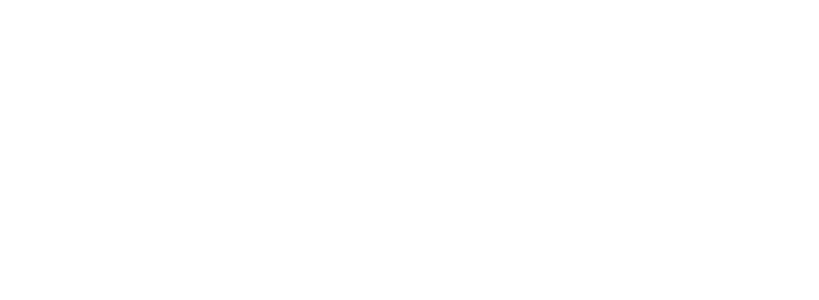
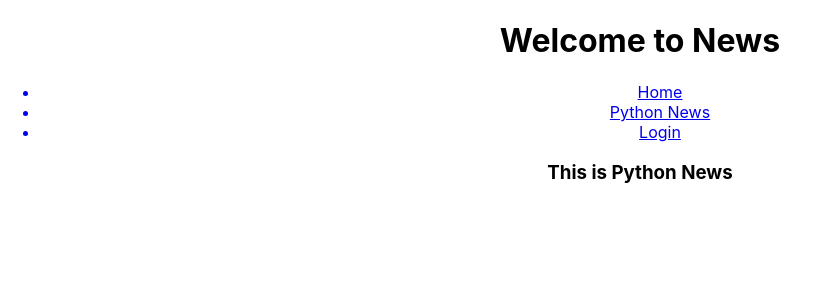
Before and after one commit to nhnajmul17/Dev-News, a React (Create React App) app in the folder frontend/: page /pythonnews in a window 1280 px wide. Before the commit this address had no page. Shown: the top 300 px of the page, without its empty margins (0-819 px from the left). Built offline with nearby package versions, Linux system fonts and the light colour scheme.

Commit message:
React Route Tested

```diff
--- a/frontend/src/App.js
+++ b/frontend/src/App.js
@@ -1,13 +1,27 @@
-import { BrowserRouter, Route, Routes } from 'react-router-dom';
+import { BrowserRouter, Link, Route, Routes } from 'react-router-dom';
 import './App.css';
+import PythonNews from './Components/AllNews/PythonNews/PythonNews';
 import Home from './Components/Home/Home';
+import Login from './Components/Login/Login';
 
 function App() {
   return (
     <div className="App">
       <BrowserRouter>
+        <div>
+          <h1>Welcome to News</h1>
+
+          <ul>
+            <Link to='/home'> <li>Home</li> </Link>
+            <Link to='/pythonnews'>  <li>Python News</li> </Link>
+            <Link to='/login'><li>Login</li> </Link>
+          </ul>
+        </div>
         <Routes>
           <Route path='/' element={<Home />} />
+          <Route path='home' element={<Home />} />
+          <Route path='pythonnews' element={<PythonNews />} />
+          <Route path='login' element={<Login />} />
         </Routes>
       </BrowserRouter>
 
--- /dev/null
+++ b/frontend/src/Components/AllNews/PythonNews/PythonNews.js
@@ -0,0 +1,11 @@
+import React from 'react';
+
+const PythonNews = () => {
+    return (
+        <div>
+            <h3>This is Python News</h3>
+        </div>
+    );
+};
+
+export default PythonNews;
--- /dev/null
+++ b/frontend/src/Components/Login/Login.js
@@ -0,0 +1,11 @@
+import React from 'react';
+
+const Login = () => {
+    return (
+        <div>
+            <h3>THis is login</h3>
+        </div>
+    );
+};
+
+export default Login;
```
